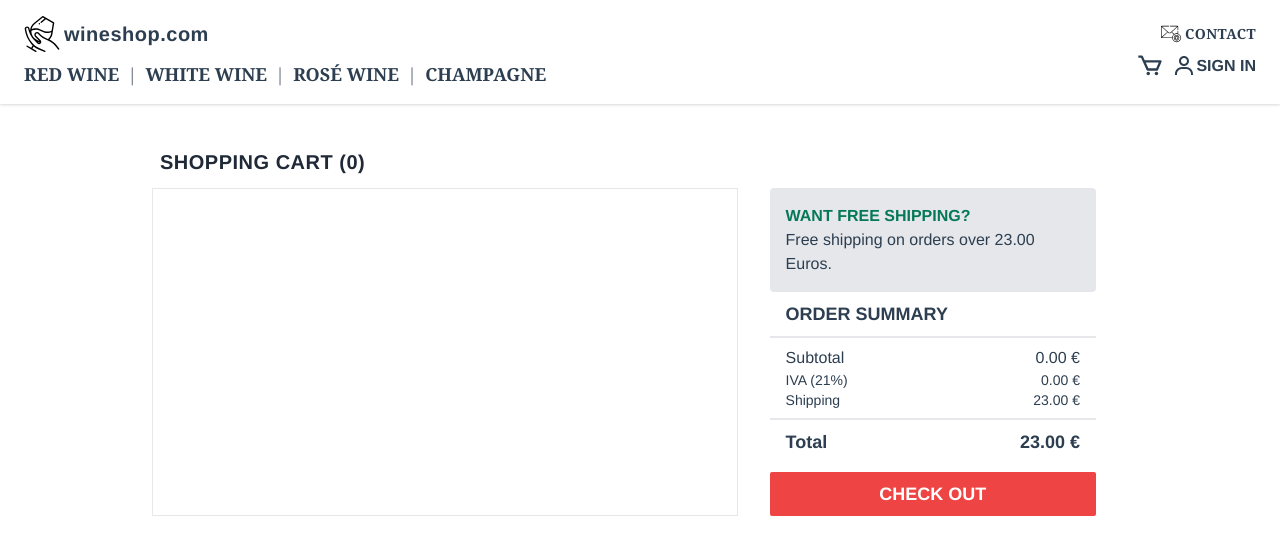
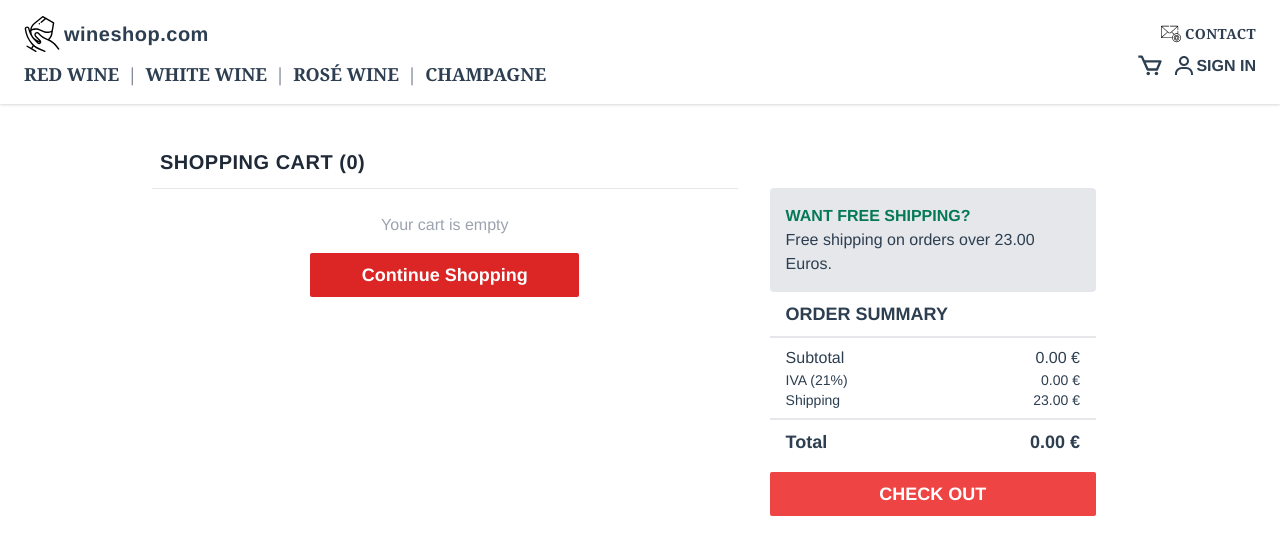
Before and after one commit to joigmenz/foodshop, a Vue app: page /cart in a window 1280 px wide. Shown: the top 554 px of the page. Built offline with nearby package versions, Linux system fonts and the light colour scheme.

Commit message:
Message Your cart is empty, and button Contunie Shopping

```diff
--- a/src/components/orders/summary/Summary.vue
+++ b/src/components/orders/summary/Summary.vue
@@ -41,13 +41,13 @@ export default {
   name: 'Summary',
   computed: {
       ...mapGetters([
-          'qtyProducts', 'total'
+          'qtyProducts', 'total', 'hasProducts'
       ]),
       haShippingFree() {
           return (this.total > this.shippingPrice) ? true : false
       },
       shippingTax() {
-          return (this.total > this.shippingPrice) ? 0 : this.shippingPrice
+          return (this.total > this.shippingPrice || !this.hasProducts) ? 0 : this.shippingPrice
       }
   },
   data() {
--- a/src/store/index.js
+++ b/src/store/index.js
@@ -97,7 +97,7 @@ export default new Vuex.Store({
     },
     qtyChangeProduct(context, product) {
       const cart = JSON.parse(localStorage.getItem('cart')) || {}
-      cart[product.id].cant = Number.parseInt(product.qty)
+      cart[product.id].cant = (Number.parseInt(product.qty) > 1) ? Number.parseInt(product.qty) : 1
       localStorage.setItem('cart', JSON.stringify(cart))
       context.commit('updateCart', cart)
       context.commit('total', cart)
--- a/src/views/Cart.vue
+++ b/src/views/Cart.vue
@@ -6,7 +6,7 @@
             </a>
         </div>
         <div class="max-w-screen-lg grid md:grid-cols-5">
-            <div class="flex flex-col md:col-span-3 border p-2 gap-2">
+            <div class="flex flex-col md:col-span-3 p-2 border-t gap-2">
                 <ProductShoppingCart
                     v-for="(product, index) in cart"
                     :key="index"
@@ -17,8 +17,12 @@
                     v-bind:qty="product.cant"
                     >
                 </ProductShoppingCart>
-
-
+                <div class="flex flex-col items-center text-gray-400 p-4" v-show="!hasProducts">
+                    Your cart is empty
+                    <a href="/" class="bg-red-600 hover:bg-red-700 rounded-sm text-lg text-white font-bold py-2 px-4 mt-4 w-1/2">
+                        Continue Shopping
+                    </a>
+                </div>
             </div>
             <Summary />
         </div>
@@ -35,7 +39,7 @@ export default {
   name: 'Cart',
   computed: {
       ...mapGetters([
-          'qtyProducts', 'cart'
+          'qtyProducts', 'cart', 'hasProducts'
       ]),
   },
   components: {
```
